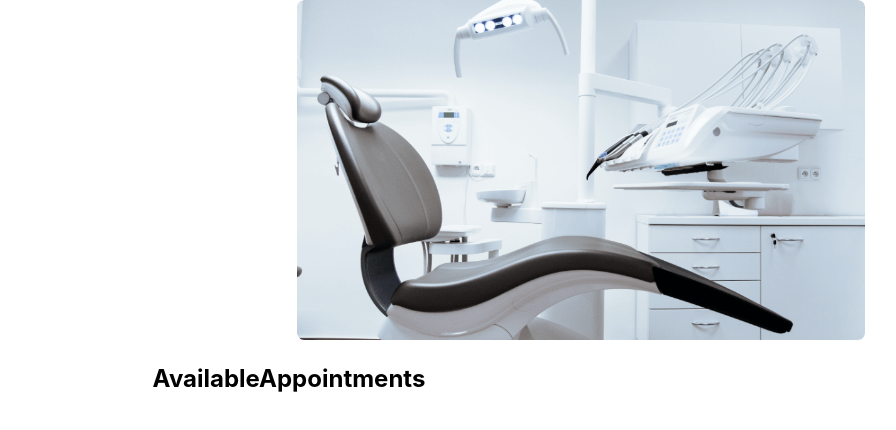
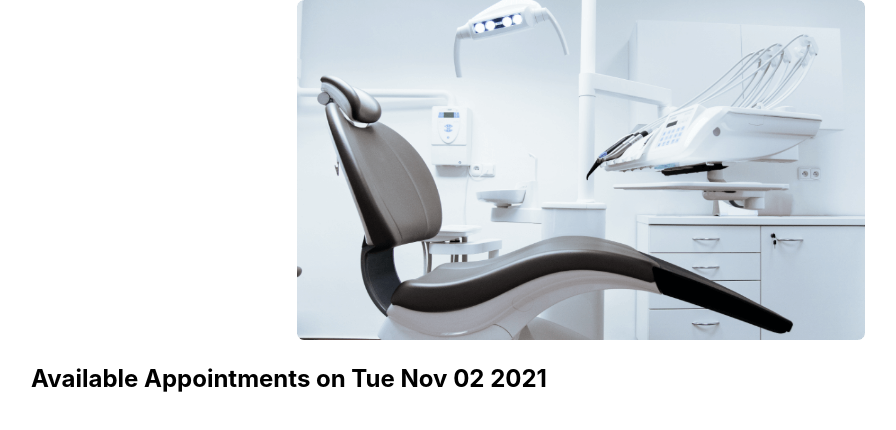
Before and after one commit to FatemaAkter11/doctors-portal-client, a React (Create React App) app: page /appointment in a window 1280 px wide. Shown: the top 430 px of the page, without its empty margins (351-1247 px from the left). Built offline with nearby package versions, Linux system fonts and the light colour scheme; the HTML template or start-up script is replaced by a standard one.

Commit message:
All Appointments part added

```diff
--- a/src/Pages/Appointment/Appointment/Appointment.js
+++ b/src/Pages/Appointment/Appointment/Appointment.js
@@ -4,11 +4,12 @@ import AppointmentHeader from '../AppointmentHeader/AppointmentHeader';
 import AvailableAppointments from '../AvailableAppointments/AvailableAppointments';
 
 const Appointment = () => {
+    const [date, setDate] = React.useState(new Date());
     return (
         <div>
             <Navigation></Navigation>
-            <AppointmentHeader></AppointmentHeader>
-            <AvailableAppointments></AvailableAppointments>
+            <AppointmentHeader date={date} setDate={setDate}></AppointmentHeader>
+            <AvailableAppointments date={date}></AvailableAppointments>
         </div>
     );
 };
--- a/src/Pages/Appointment/AppointmentHeader/AppointmentHeader.js
+++ b/src/Pages/Appointment/AppointmentHeader/AppointmentHeader.js
@@ -3,13 +3,13 @@ import React from 'react';
 import chair from '../../../images/chair.png';
 import Calendar from '../../Shared/Calendar/Calendar';
 
-const AppointmentHeader = () => {
+const AppointmentHeader = ({ date, setDate }) => {
     return (
         <Container>
             <Grid container spacing={2}>
                 <Grid item xs={12} md={6}>
-                    <Calendar ></Calendar>
-                    {/* date={date} setDate={setDate} */}
+                    <Calendar date={date} setDate={setDate} ></Calendar>
+
                 </Grid>
                 <Grid item xs={12} md={6}>
                     <img style={{ width: '100%' }} src={chair} alt="" />
--- a/src/Pages/Appointment/AvailableAppointments/AvailableAppointments.js
+++ b/src/Pages/Appointment/AvailableAppointments/AvailableAppointments.js
@@ -1,9 +1,9 @@
 import React from 'react';
 
-const AvailableAppointments = () => {
+const AvailableAppointments = ({ date }) => {
     return (
         <div>
-            <h2>AvailableAppointments</h2>
+            <h2>Available Appointments on {date.toDateString()}</h2>
         </div>
     );
 };
--- a/src/Pages/Shared/Calendar/Calendar.js
+++ b/src/Pages/Shared/Calendar/Calendar.js
@@ -6,17 +6,15 @@ import LocalizationProvider from '@mui/lab/LocalizationProvider';
 import StaticDatePicker from '@mui/lab/StaticDatePicker';
 
 
-const Calendar = () => {
-    const [value, setValue] = React.useState(new Date());
+const Calendar = ({ date, setDate }) => {
+
     return (
         <LocalizationProvider dateAdapter={AdapterDateFns}>
             <StaticDatePicker
-                orientation="landscape"
-                openTo="day"
-                value={value}
-                shouldDisableDate={isWeekend}
+                displayStaticWrapperAs="desktop"
+                value={date}
                 onChange={(newValue) => {
-                    setValue(newValue);
+                    setDate(newValue);
                 }}
                 renderInput={(params) => <TextField {...params} />}
             />
```
